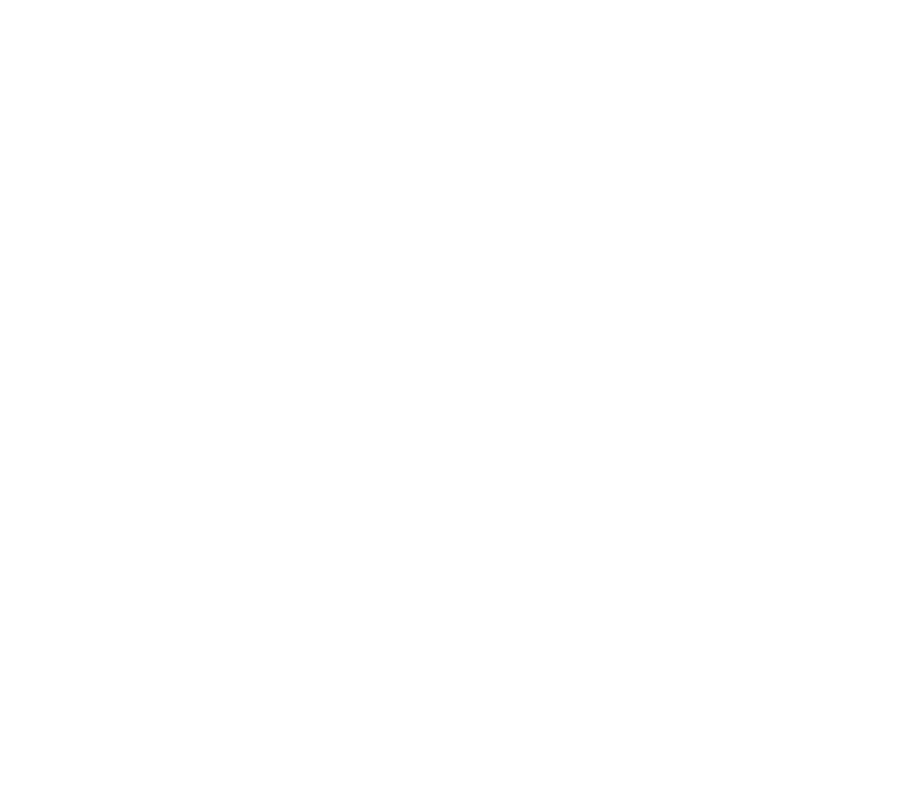
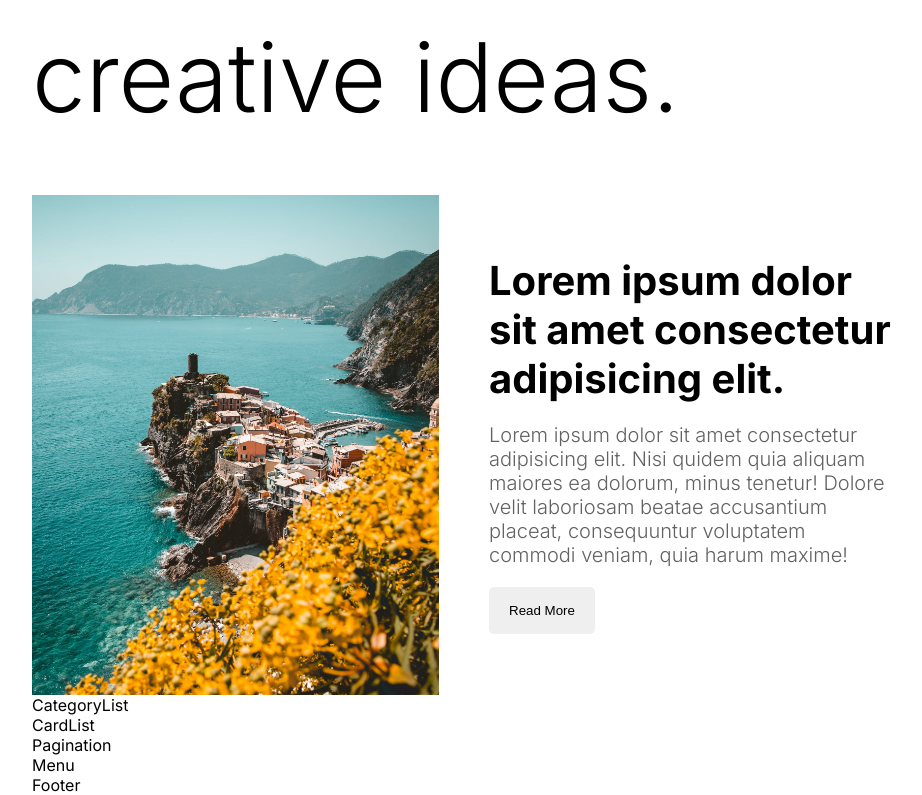
Before and after one commit to babymoonjunior/next-blog-app, a Next.js app: page / in a window 1280 px wide. Shown: the part 459-1254 px from the top of the page, without its empty margins (176-1098 px from the left). Before the commit the page ends 800 px from the top, so only its background shows below. Built offline with nearby package versions, Linux system fonts and the light colour scheme.

Commit message:
Style: Featured component

```diff
--- a/src/components/featured/Featured.jsx
+++ b/src/components/featured/Featured.jsx
@@ -1,10 +1,30 @@
 import React from "react";
-import styles from "./featured.module.css"
+import styles from "./featured.module.css";
+import Image from "next/image";
 
 export default function Featured() {
   return (
     <div className={styles.container}>
-      Featured
+      <h1 className={styles.title}>
+        <b>Hey, Wenny dev here!</b> Discover my stories and creative ideas.
+      </h1>
+      <div className={styles.post}>
+        <div className={styles.imgContainer}>
+          <Image src="/p1.jpeg" alt="" fill className={styles.image} />
+        </div>
+        <div className={styles.textContainer}>
+          <h1 className={styles.postTitle}>
+            Lorem ipsum dolor sit amet consectetur adipisicing elit.
+          </h1>
+          <p className={styles.postDesc}>
+            Lorem ipsum dolor sit amet consectetur adipisicing elit. Nisi quidem
+            quia aliquam maiores ea dolorum, minus tenetur! Dolore velit
+            laboriosam beatae accusantium placeat, consequuntur voluptatem
+            commodi veniam, quia harum maxime!
+          </p>
+          <button className={styles.button}>Read More</button>
+        </div>
+      </div>
     </div>
   );
 }
--- a/src/components/featured/featured.module.css
+++ b/src/components/featured/featured.module.css
@@ -1,3 +1,49 @@
 .container{
+   margin-top: 30px;
+}
 
+.title{
+    font-size: 96px;
+    font-weight: 300;
 }
+
+.post{
+    margin-top: 60px;
+    display: flex;
+    align-items: center;
+    gap: 50px;
+}
+
+.imgContainer{
+    flex: 1;
+    height: 500px;
+    position:relative;
+}
+
+.image{
+    object-fit: cover;
+}
+
+.textContainer{
+    flex: 1;
+    display:flex;
+    flex-direction: column;
+    gap: 20px;
+}
+
+.postTitle{
+    font-size: 40px;
+}
+
+.postDesc{
+    font-size: 20px;
+    font-weight: 300;
+    color: var(--softTextColor);
+}
+
+.button{
+    padding: 16px 20px;
+    border: none;
+    border-radius: 5px;
+    width: max-content;
+}
```
